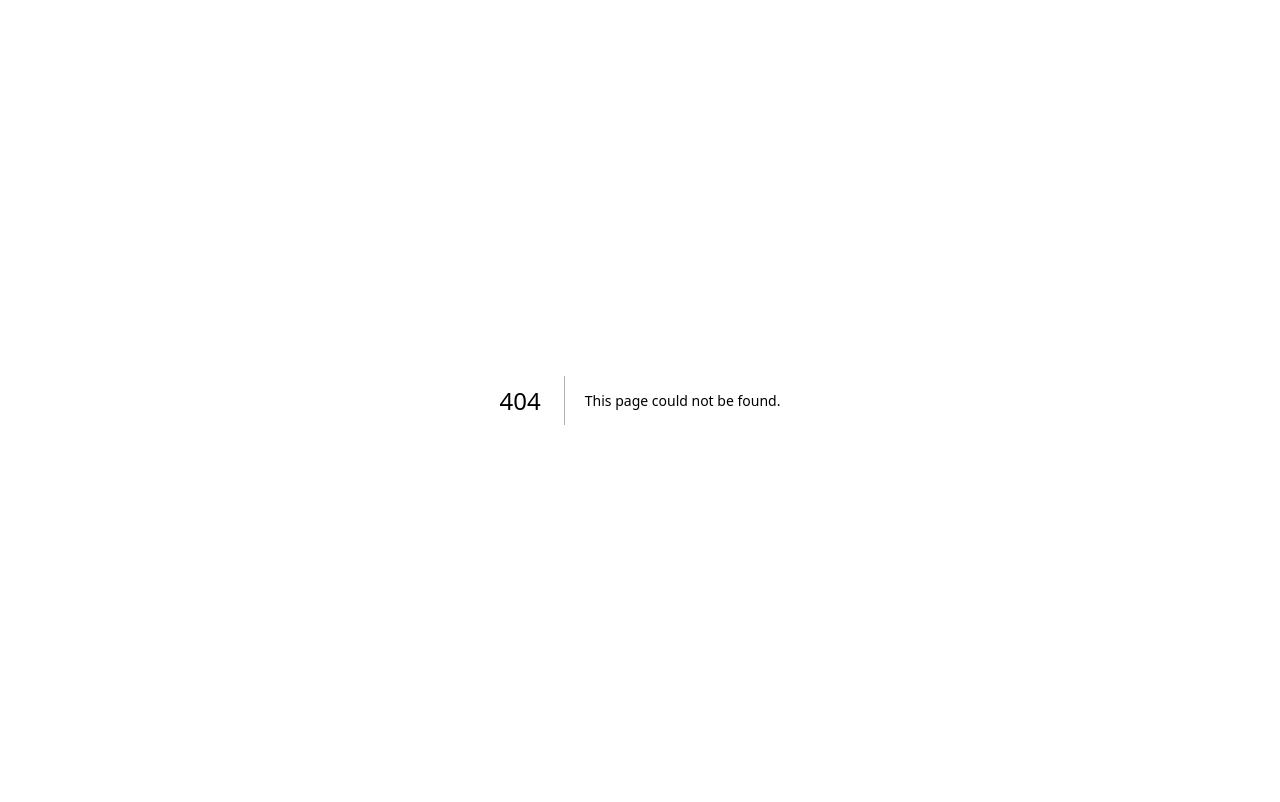
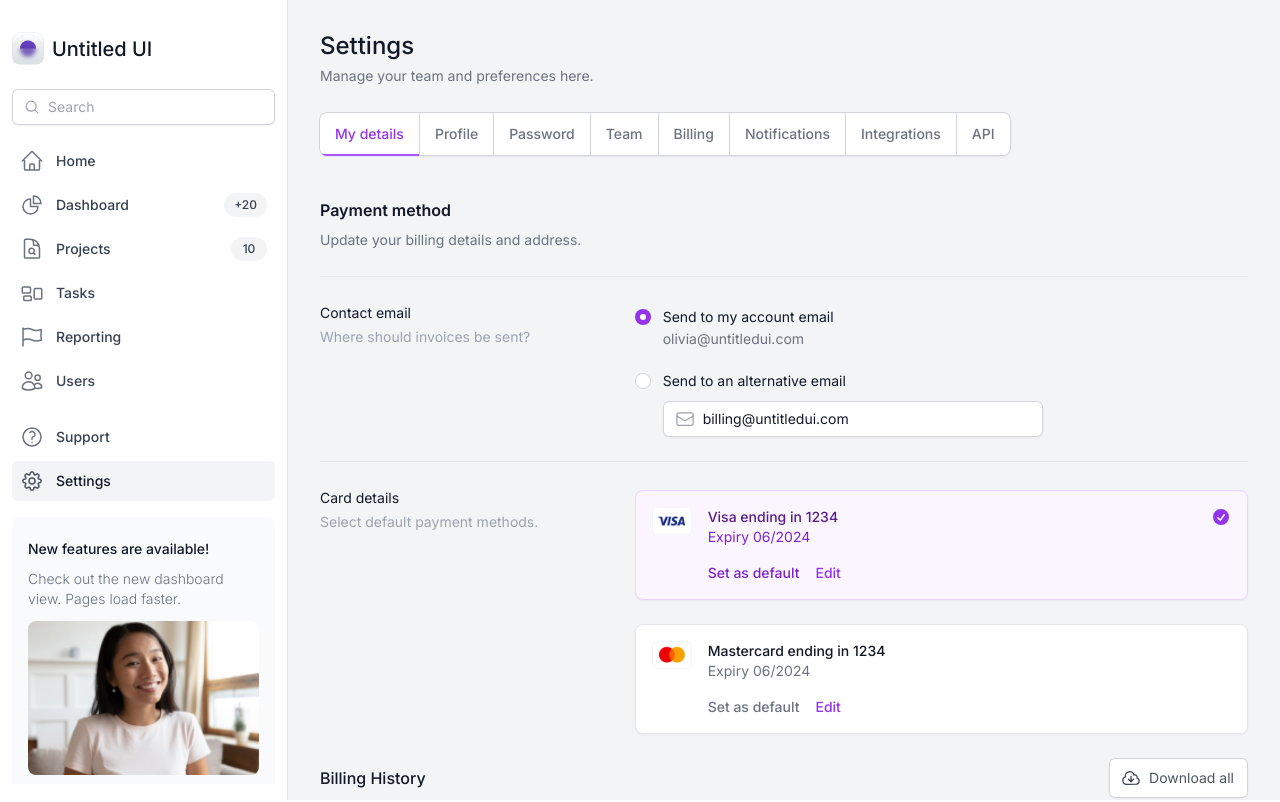
Before and after one commit to Bastieno/settings-page, a Next.js app: page /settings in a window 1280 px wide. Before the commit this address had no page. Shown: the top 802 px of the page. Built offline with nearby package versions, Linux system fonts and the light colour scheme.

Commit message:
create dummy pages for other nav links

```diff
--- /dev/null
+++ b/app/(pages)/dashboard/page.tsx
@@ -0,0 +1,7 @@
+import { DummyContent } from '@/app/components/content/DummyContent';
+
+function DashboardPage() {
+  return <DummyContent text='This is the dashboard page' />
+}
+
+export default DashboardPage;
--- /dev/null
+++ b/app/(pages)/home/page.tsx
@@ -0,0 +1,7 @@
+import { DummyContent } from '@/app/components/content/DummyContent';
+
+function HomePage() {
+  return <DummyContent text='This is the home page' />
+}
+
+export default HomePage;
--- /dev/null
+++ b/app/(pages)/layout.tsx
@@ -0,0 +1,28 @@
+'use client';
+import { DesktopSidebar } from '../components/sidebar/Desktop';
+import { MobileSidebar } from '../components/sidebar/Mobile';
+import { MobileTopBar } from '../components/sidebar/MobileTopbar';
+import NavProvider from '../providers/NavProvider';
+
+function PageLayout({ children }: { children: React.ReactNode }) {
+
+  return (
+    <NavProvider>
+      <div>
+        <MobileSidebar />
+        <DesktopSidebar />
+        {/* Content area */}
+        <div className='lg:pl-72 bg-gray-100 h-screen'>
+          <div className='lg:px-8'>
+            <div className='mx-auto flex flex-col'>
+              <MobileTopBar />
+              {children}
+            </div>
+          </div>
+        </div>
+      </div>
+    </NavProvider>
+  );
+}
+
+export default PageLayout;
--- /dev/null
+++ b/app/(pages)/projects/page.tsx
@@ -0,0 +1,7 @@
+import { DummyContent } from '@/app/components/content/DummyContent';
+
+function ProjectsPage() {
+  return <DummyContent text='This is the projects page'/>;
+}
+
+export default ProjectsPage;
--- /dev/null
+++ b/app/(pages)/reporting/page.tsx
@@ -0,0 +1,7 @@
+import { DummyContent } from '@/app/components/content/DummyContent';
+
+function ReportingPage() {
+  return <DummyContent text='This is the reporting page'/>;
+}
+
+export default ReportingPage;
--- /dev/null
+++ b/app/(pages)/settings/page.tsx
@@ -0,0 +1,31 @@
+import { BillingTable } from '@/app/components/content/BillingTable';
+import { SettingsTab } from '@/app/components/content/SettingTabs';
+import { PaymentMethod } from '@/app/components/content/payment-method/PaymentMethod';
+
+function SettingsPage() {
+  return (
+    <main className='flex-1'>
+      <div className='relative mx-auto'>
+        <div className='pb-16 pt-8'>
+          <div className='px-4 sm:px-6 lg:px-0'>
+            <h1 className='text-2xl font-medium leading-7 text-gray-900'>
+              Settings
+            </h1>
+            <p className='mt-1 max-w-2xl text-sm leading-6 text-gray-500'>
+              Manage your team and preferences here.
+            </p>
+          </div>
+          <div className='px-4 sm:px-6 lg:px-0'>
+            <div className='py-6'>
+              <SettingsTab />
+              <PaymentMethod />
+              <BillingTable />
+            </div>
+          </div>
+        </div>
+      </div>
+    </main>
+  );
+}
+
+export default SettingsPage;
--- /dev/null
+++ b/app/(pages)/support/page.tsx
@@ -0,0 +1,7 @@
+import { DummyContent } from '@/app/components/content/DummyContent';
+
+function SupportPage() {
+  return <DummyContent text='This is the support page' />;
+}
+
+export default SupportPage;
--- /dev/null
+++ b/app/(pages)/tasks/page.tsx
@@ -0,0 +1,7 @@
+import { DummyContent } from '@/app/components/content/DummyContent';
+
+function TasksPage() {
+  return <DummyContent text='This is the tasks page' />;
+}
+
+export default TasksPage;
--- /dev/null
+++ b/app/(pages)/users/page.tsx
@@ -0,0 +1,7 @@
+import { DummyContent } from '@/app/components/content/DummyContent';
+
+function UsersPage() {
+  return <DummyContent text='This is users page' />;
+}
+
+export default UsersPage;
--- /dev/null
+++ b/app/components/content/DummyContent.tsx
@@ -0,0 +1,9 @@
+export function DummyContent({ text }: { text: string }) {
+  return (
+    <main className='flex flex-1 justify-center items-center min-h-[calc(100vh-4rem)] lg:min-h-screen'>
+      <h1 className='text-xl font-semibold leading-7 text-gray-600'>
+        {text}
+      </h1>
+    </main>
+  );
+}
--- a/app/page.tsx
+++ b/app/page.tsx
@@ -1,48 +1,16 @@
 'use client';
-import NavProvider from './providers/NavProvider';
-import { MobileSidebar } from './components/sidebar/Mobile';
-import { DesktopSidebar } from './components/sidebar/Desktop';
-import { MobileTopBar } from './components/sidebar/MobileTopbar';
-import { SettingsTab } from './components/content/SettingTabs';
-import { PaymentMethod } from './components/content/payment-method/PaymentMethod';
-import { BillingTable } from './components/content/BillingTable';
 
-export default function Home() {
-  return (
-    <NavProvider>
-      <div>
-        <MobileSidebar />
-        <DesktopSidebar />
-        {/* Content area */}
-        <div className='lg:pl-72 bg-gray-50'>
-          <div className='lg:px-8'>
-            <div className='mx-auto flex flex-col'>
-              <MobileTopBar />
-              <main className='flex-1'>
-                <div className='relative mx-auto'>
-                  <div className='pb-16 pt-10'>
-                    <div className='px-4 sm:px-6 lg:px-0'>
-                      <h1 className='text-2xl font-medium leading-7 text-gray-900'>
-                        Settings
-                      </h1>
-                      <p className='mt-1 max-w-2xl text-sm leading-6 text-gray-500'>
-                        Manage your team and preferences here.
-                      </p>
-                    </div>
-                    <div className='px-4 sm:px-6 lg:px-0'>
-                      <div className='py-6'>
-                        <SettingsTab />
-                        <PaymentMethod />
-                        <BillingTable />
-                      </div>
-                    </div>
-                  </div>
-                </div>
-              </main>
-            </div>
-          </div>
-        </div>
-      </div>
-    </NavProvider>
-  );
+import { useRouter } from 'next/navigation';
+import { useEffect } from 'react';
+
+function Index() {
+  const router = useRouter();
+
+  useEffect(() => {
+    router.replace('/settings');
+  });
+
+  return null;
 }
+
+export default Index;
```
